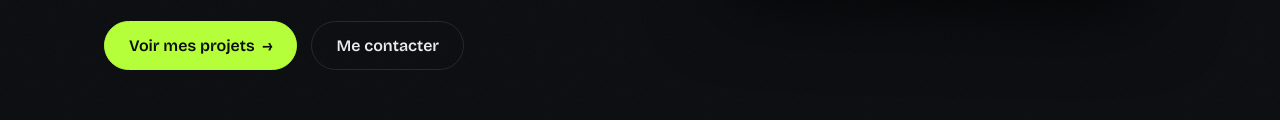
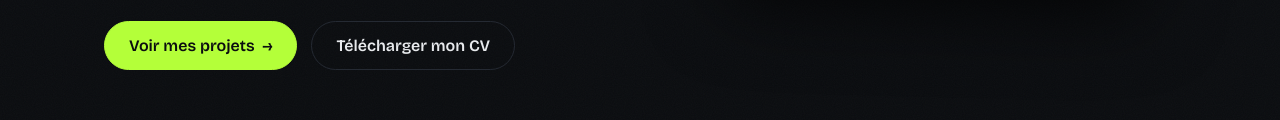
Before and after one commit to alejandroramirezagudelo/alejandroramirezagudelo.github.io, a plain HTML site: page index.html in a window 1280 px wide. Shown: the part 608-728 px from the top of the page. Drawn offline with nearby package versions, Linux system fonts and the light colour scheme.

Commit message:
Ajout du CV et menu au-dessus du contenu

```diff
--- a/index.html
+++ b/index.html
@@ -48,7 +48,7 @@
         </p>
         <div class="hero-cta">
           <a href="#projects" class="btn">Voir mes projets <span aria-hidden="true">→</span></a>
-          <a href="#contact" class="btn btn-ghost">Me contacter</a>
+          <a href="CvPortefolio.pdf" class="btn btn-ghost" download="CV-Alejandro-Ramirez.pdf">Télécharger mon CV <span class="sr-only">(PDF)</span></a>
         </div>
       </div>
 
```
Also changed, not shown: 1 other file.
